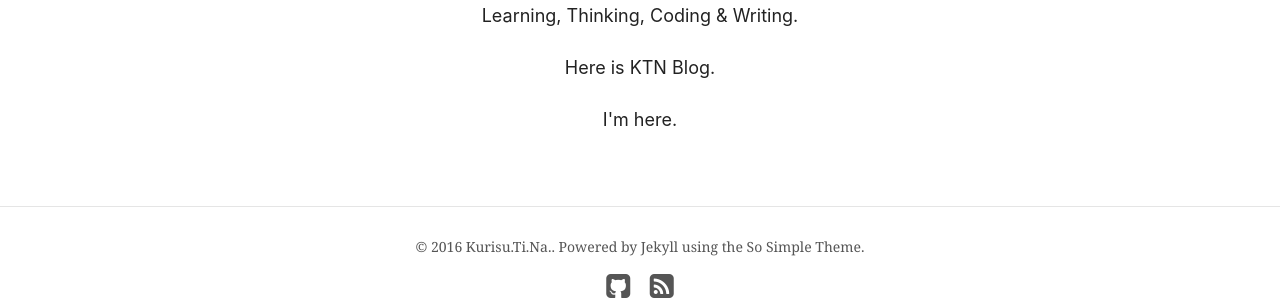
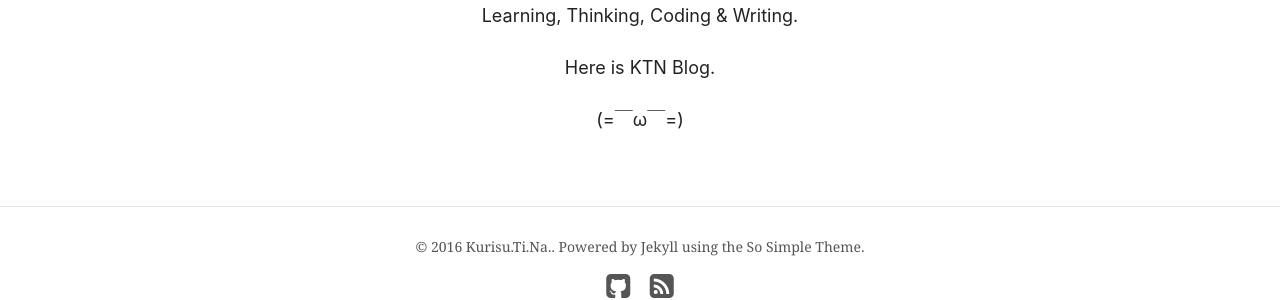
Before and after one commit to folinhuakai/folinhuakai.github.io, a Jekyll site: the page built from about/index.md, in a window 1280 px wide. Shown: the part 867-1167 px from the top of the page. Built offline with Jekyll 4.4.1, drawn with Linux system fonts in a browser that asks for light colours; nearby versions of some CDN libraries.

Commit message:
update about

```diff
--- a/about/index.md
+++ b/about/index.md
@@ -11,4 +11,4 @@ image:
 
 <p align = "center">Learning, Thinking, Coding & Writing.</p>
 <p align = "center">Here is KTN Blog.</p>
-<p align = "center">I'm here.</p>
+<p align = "center">(=￣ω￣=)</p>
```
Also changed, not shown: other parts of about/index.md (+1 -1 lines).
